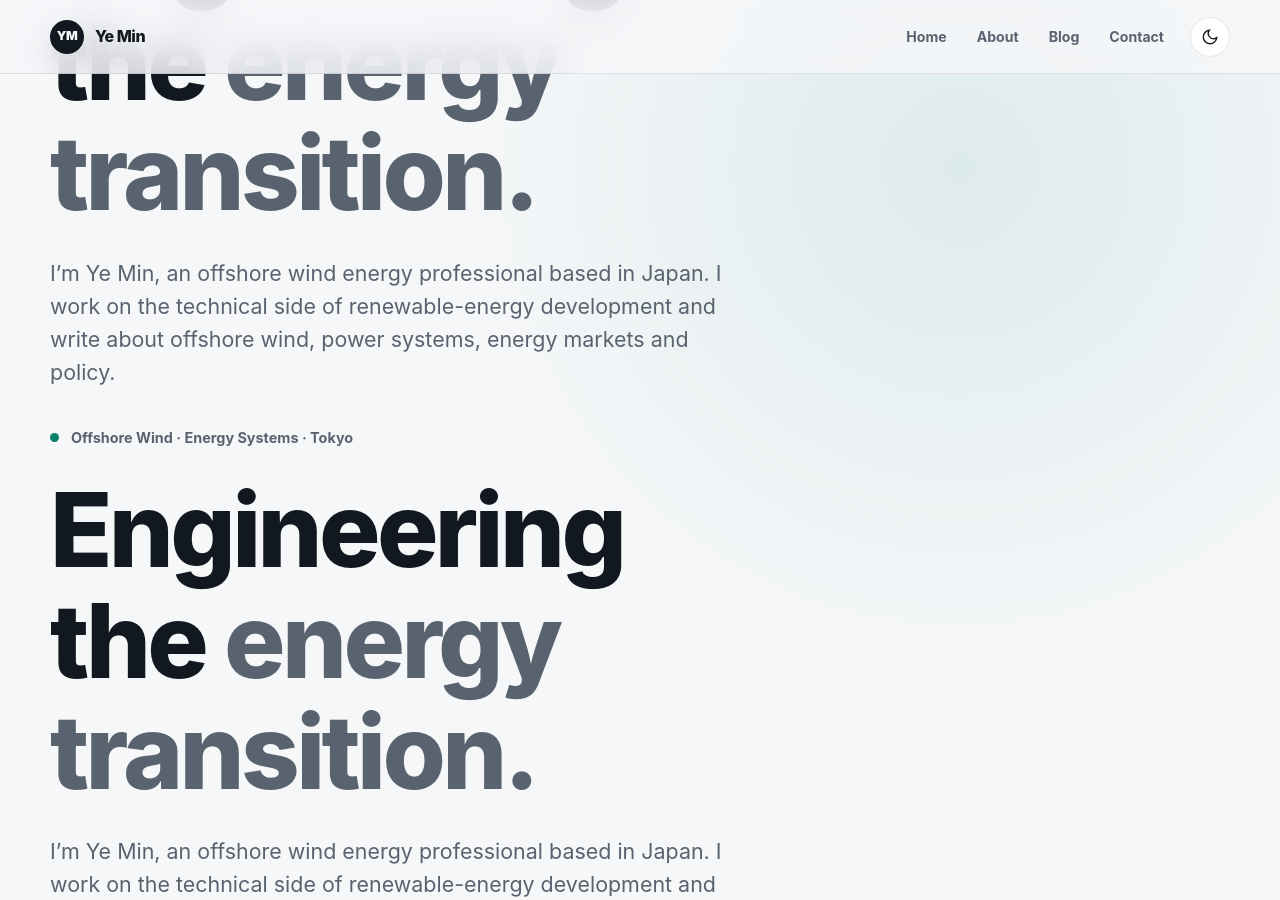
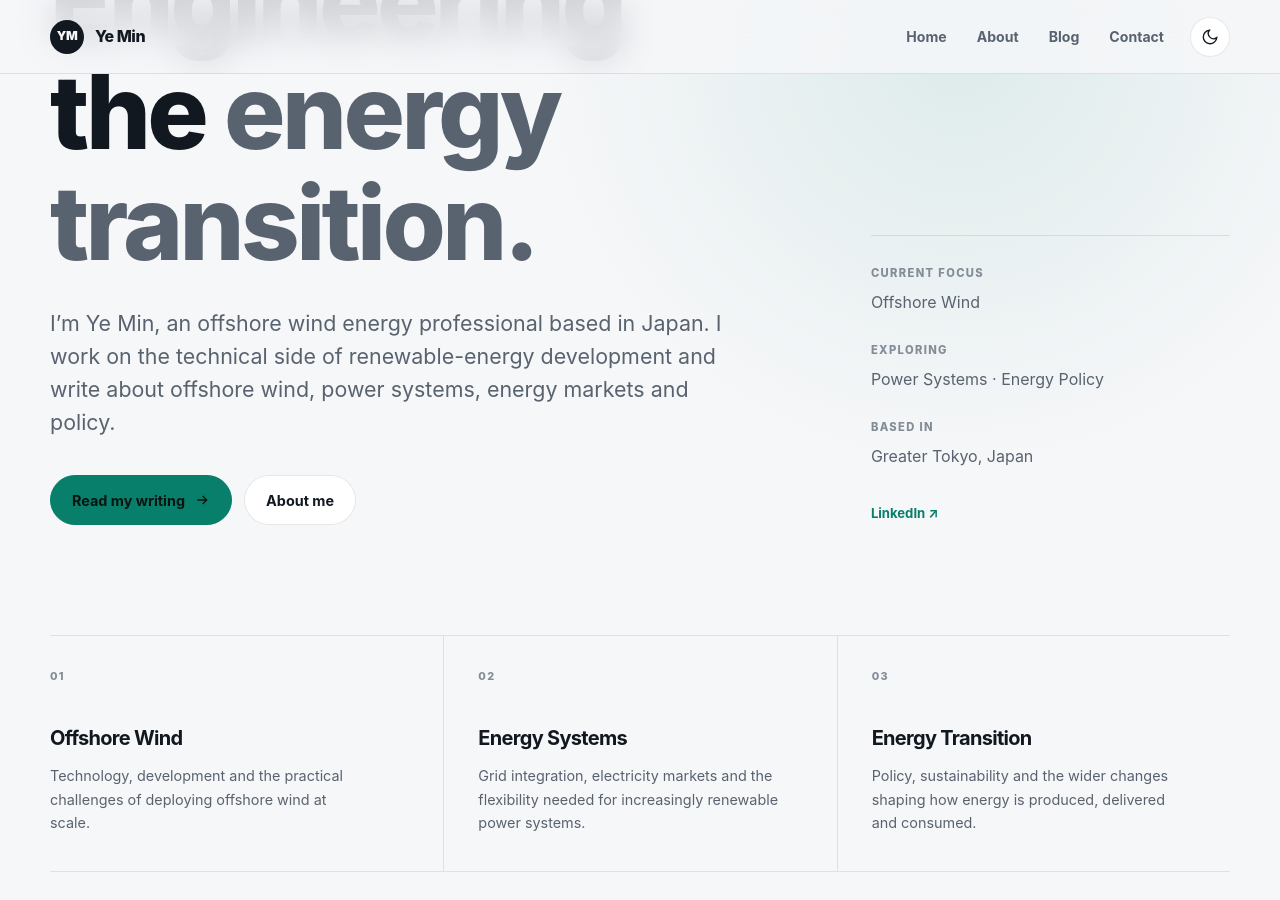
Before and after one commit to ym-yemin/Portfolio, a Jekyll site: the page built from index.html, in a window 1280 px wide and 900 px high, scrolled down 258 px. Built offline with Jekyll 4.4.1, drawn with Linux system fonts in a browser that asks for light colours; some of the changed text lies outside the part shown.

Commit message:
Revise homepage content for clarity and consistency
Updated the description in the header and revised various sections for clarity and consistency, including the introduction, focus areas, and contact information.

```diff
--- a/index.html
+++ b/index.html
@@ -1,29 +1,19 @@
 ---
 layout: default
 title: Home
-description: Portfolio and writing by Ye Min — Offshore Wind Energy Technical Analyst focused on renewable energy, policy and sustainability.
+description: Portfolio and writing by Ye Min — offshore wind energy professional focused on renewable energy, power systems, policy and sustainability.
 ---
+
 <main>
+
+  <!-- =======================================================
+       HOME
+       ======================================================= -->
+
   <section class="hero" id="home">
     <div class="container">
 
       <div class="hero-grid">
-
-        <!-- Main introduction -->
-        <div class="hero-main">
-
-          <h1 class="reveal">
-            Engineering the
-            <span>energy transition.</span>
-          </h1>
-
-          <p class="hero-copy reveal">
-            I’m Ye Min, an offshore wind energy professional based in Japan.
-            I work on the technical side of renewable-energy development and
-            write about offshore wind, power systems, energy markets and policy.
-          </p>
-
-          <div class="hero-actions reveal">
 
         <!-- Main introduction -->
         <div class="hero-main">
@@ -69,7 +59,7 @@ description: Portfolio and writing by Ye Min — Offshore Wind Energy Technical
         </div>
 
 
-        <!-- Minimal professional context -->
+        <!-- Professional context -->
         <aside class="hero-aside reveal">
 
           <div class="hero-aside-item">
@@ -84,11 +74,11 @@ description: Portfolio and writing by Ye Min — Offshore Wind Energy Technical
 
           <div class="hero-aside-item">
             <div class="hero-aside-label">
-              Interested in
+              Exploring
             </div>
 
             <div class="hero-aside-value">
-              Renewable Energy · Energy Transition
+              Power Systems · Energy Policy
             </div>
           </div>
 
@@ -116,93 +106,451 @@ description: Portfolio and writing by Ye Min — Offshore Wind Energy Technical
       </div>
 
 
+      <!-- Areas of focus -->
+      <div class="home-focus reveal">
+
+        <div class="focus-item">
+          <span class="focus-number">01</span>
+
+          <h3>Offshore Wind</h3>
+
+          <p>
+            Technology, development and the practical challenges
+            of deploying offshore wind at scale.
+          </p>
+        </div>
+
+        <div class="focus-item">
+          <span class="focus-number">02</span>
+
+          <h3>Energy Systems</h3>
+
+          <p>
+            Grid integration, electricity markets and the flexibility
+            needed for increasingly renewable power systems.
+          </p>
+        </div>
+
+        <div class="focus-item">
+          <span class="focus-number">03</span>
+
+          <h3>Energy Transition</h3>
+
+          <p>
+            Policy, sustainability and the wider changes shaping
+            how energy is produced, delivered and consumed.
+          </p>
+        </div>
+
+      </div>
+
+    </div>
   </section>
+
+
+  <!-- =======================================================
+       ABOUT
+       ======================================================= -->
 
   <section class="about" id="about">
     <div class="container">
+
       <div class="section-heading reveal">
-        <div><div class="eyebrow">01 / About</div><h2>Engineering the energy transition.</h2></div>
-        <p class="section-intro">My work sits at the intersection of offshore wind, power systems and energy policy, with a focus on the practical challenges of the energy transition.</p>
+
+        <div>
+          <div class="eyebrow">
+            01 / About
           </div>
 
-      <div class="about-layout">
-        <div class="about-copy reveal">
-          <p>I work in offshore wind and renewable energy, with a particular interest in how technology, power systems and policy come together to shape the energy transition.</p>
-          <p>Currently, I am an Offshore Wind Energy Technical Analyst at SSE Pacifico K.K. My academic background includes graduate study at Kyoto University and the University of Malaya, where I developed a broader interest in renewable-energy systems and sustainable development.</p>
-          <p>Beyond my professional work, I write about offshore wind, electricity markets, grid integration, energy policy and the wider challenges of building reliable, affordable and low-carbon energy systems. This site is a place to share those ideas, explore questions I find important, and document what I continue to learn along the way.</p>
-          <a class="text-link" href="https://www.linkedin.com/in/yeminn/" target="_blank" rel="noopener noreferrer">View LinkedIn profile
-            <svg viewBox="0 0 24 24" fill="none" stroke="currentColor" stroke-width="2" aria-hidden="true"><path d="M7 17 17 7M8 7h9v9"></path></svg>
-          </a>
+          <h2>
+            A technical path into clean energy.
+          </h2>
         </div>
 
+        <p class="section-intro">
+          My background combines offshore wind practice with graduate study
+          in renewable energy and an interest in how technical decisions
+          interact with power systems, markets and policy.
+        </p>
+
+      </div>
+
+
+      <div class="about-layout">
+
+        <div class="about-copy reveal">
+
+          <p>
+            My professional work is centered on offshore wind, where I focus
+            on the technical questions that support renewable-energy
+            development and help turn ambitious energy targets into
+            practical projects.
+          </p>
+
+          <p>
+            Currently, I am an Offshore Wind Energy Technical Analyst at
+            SSE Pacifico K.K. My academic background includes graduate study
+            at Kyoto University and the University of Malaya, which broadened
+            my perspective on renewable-energy systems and sustainable
+            development.
+          </p>
+
+          <p>
+            Alongside my professional work, I use this site to write about
+            topics I want to understand more deeply — from offshore wind and
+            grid integration to electricity markets, policy and the wider
+            transition toward low-carbon energy systems.
+          </p>
+
+          <a
+            class="text-link"
+            href="https://www.linkedin.com/in/yeminn/"
+            target="_blank"
+            rel="noopener noreferrer"
+          >
+            View LinkedIn profile
+
+            <svg
+              viewBox="0 0 24 24"
+              fill="none"
+              stroke="currentColor"
+              stroke-width="2"
+              aria-hidden="true"
+            >
+              <path d="M7 17 17 7M8 7h9v9"></path>
+            </svg>
+          </a>
+
+        </div>
+
+
         <div class="profile-list reveal">
-          <div class="profile-row"><div class="profile-label">Profession</div><div class="profile-value">Offshore Wind Energy Technical Analyst</div></div>
-          <div class="profile-row"><div class="profile-label">Education</div><div class="profile-value">Kyoto University & University of Malaya</div></div>
-          <div class="profile-row"><div class="profile-label">Location</div><div class="profile-value">Greater Tokyo Area, Japan</div></div>
+
           <div class="profile-row">
-            <div class="profile-label">Interests</div>
-            <div class="tags">
-              <span class="tag">Offshore Wind</span><span class="tag">Renewable Energy</span><span class="tag">Energy Policy</span><span class="tag">Power Systems</span><span class="tag">Grid Integration</span><span class="tag">Sustainability</span><span class="tag">Energy Transition</span>
+            <div class="profile-label">
+              Current role
+            </div>
+
+            <div class="profile-value">
+              Offshore Wind Energy Technical Analyst
             </div>
           </div>
+
+          <div class="profile-row">
+            <div class="profile-label">
+              Education
+            </div>
+
+            <div class="profile-value">
+              Kyoto University &amp; University of Malaya
             </div>
           </div>
+
+          <div class="profile-row">
+            <div class="profile-label">
+              Location
+            </div>
+
+            <div class="profile-value">
+              Greater Tokyo Area, Japan
+            </div>
+          </div>
+
+        </div>
+
+      </div>
+
     </div>
   </section>
 
+
+  <!-- =======================================================
+       BLOG
+       ======================================================= -->
+
   <section class="blog" id="blog">
     <div class="container">
+
       <div class="section-heading reveal">
-        <div><div class="eyebrow">02 / Blog</div><h2>Ideas on energy & sustainability.</h2></div>
-        <p class="section-intro">Notes and longer-form writing about offshore wind, renewable-energy systems, electricity markets, energy policy and sustainability.</p>
+
+        <div>
+          <div class="eyebrow">
+            02 / Blog
           </div>
 
-      <div class="blog-controls reveal">
-        <div class="search-wrapper">
-          <svg viewBox="0 0 24 24" fill="none" stroke="currentColor" stroke-width="2" aria-hidden="true"><circle cx="11" cy="11" r="7"></circle><path d="m20 20-3.5-3.5"></path></svg>
-          <input type="search" id="blogSearch" class="blog-search" placeholder="Search articles..." aria-label="Search articles" />
-        </div>
-        <div class="article-count" id="articleCount">{{ site.posts | size }} articles</div>
+          <h2>
+            Ideas on energy &amp; sustainability.
+          </h2>
         </div>
 
+        <p class="section-intro">
+          Notes and longer-form writing about offshore wind,
+          renewable-energy systems, electricity markets,
+          energy policy and sustainability.
+        </p>
+
+      </div>
+
+
+      <div class="blog-controls reveal">
+
+        <div class="search-wrapper">
+
+          <svg
+            viewBox="0 0 24 24"
+            fill="none"
+            stroke="currentColor"
+            stroke-width="2"
+            aria-hidden="true"
+          >
+            <circle cx="11" cy="11" r="7"></circle>
+            <path d="m20 20-3.5-3.5"></path>
+          </svg>
+
+          <input
+            type="search"
+            id="blogSearch"
+            class="blog-search"
+            placeholder="Search articles..."
+            aria-label="Search articles"
+          />
+
+        </div>
+
+        <div class="article-count" id="articleCount">
+          {{ site.posts | size }}
+          {% if site.posts.size == 1 %}
+            article
+          {% else %}
+            articles
+          {% endif %}
+        </div>
+
+      </div>
+
+
       <div class="blog-grid" id="blogGrid">
+
         {% for post in site.posts %}
-          <article class="article-card reveal" data-search="{{ post.title | escape }} {{ post.category | escape }} {{ post.description | escape }}">
-            <div class="article-meta"><span class="article-category">{{ post.category }}</span><span>{{ post.date | date: "%b %d, %Y" }}</span></div>
-            <h3><a href="{{ post.url | relative_url }}">{{ post.title }}</a></h3>
-            <p>{{ post.description }}</p>
-            <a class="article-read" href="{{ post.url | relative_url }}">
-              {% if post.reading_time %}{{ post.reading_time }} · {% endif %}Read article
-              <svg viewBox="0 0 24 24" fill="none" stroke="currentColor" stroke-width="2" aria-hidden="true"><path d="M5 12h14M13 6l6 6-6 6"></path></svg>
+
+          <article
+            class="article-card reveal"
+            data-search="{{ post.title | escape }} {{ post.category | escape }} {{ post.description | escape }}"
+          >
+
+            <div class="article-meta">
+
+              <span class="article-category">
+                {{ post.category }}
+              </span>
+
+              <span>
+                {{ post.date | date: "%b %d, %Y" }}
+              </span>
+
+            </div>
+
+
+            <h3>
+              <a href="{{ post.url | relative_url }}">
+                {{ post.title }}
               </a>
+            </h3>
+
+
+            <p>
+              {{ post.description }}
+            </p>
+
+
+            <a
+              class="article-read"
+              href="{{ post.url | relative_url }}"
+            >
+
+              {% if post.reading_time %}
+                {{ post.reading_time }} ·
+              {% endif %}
+
+              Read article
+
+              <svg
+                viewBox="0 0 24 24"
+                fill="none"
+                stroke="currentColor"
+                stroke-width="2"
+                aria-hidden="true"
+              >
+                <path d="M5 12h14M13 6l6 6-6 6"></path>
+              </svg>
+
+            </a>
+
           </article>
+
         {% endfor %}
-        <div class="no-results hidden" id="noResults">No articles matched your search.</div>
+
+
+        <div
+          class="no-results hidden"
+          id="noResults"
+        >
+          No articles matched your search.
         </div>
+
+      </div>
+
     </div>
   </section>
 
+
+  <!-- =======================================================
+       CONTACT
+       ======================================================= -->
+
   <section class="contact" id="contact">
     <div class="container">
+
       <div class="contact-layout">
+
         <div class="contact-copy reveal">
-          <div class="eyebrow">03 / Contact</div>
-          <h2>Let's start a conversation.</h2>
-          <p>Interested in offshore wind, renewable energy, energy systems or related collaboration? Send me a message or connect with me on LinkedIn.</p>
-          <a href="https://www.linkedin.com/in/yeminn/" target="_blank" rel="noopener noreferrer" class="button">Connect on LinkedIn</a>
+
+          <div class="eyebrow">
+            03 / Contact
           </div>
 
-        <form class="contact-form reveal" id="contactForm">
+          <h2>
+            Have something worth discussing?
+          </h2>
+
+          <p>
+            I’m always interested in thoughtful conversations around
+            offshore wind, renewable-energy systems and the wider energy
+            transition. If you’d like to exchange ideas, discuss research
+            or explore a professional collaboration, feel free to get
+            in touch.
+          </p>
+
+          <a
+            href="https://www.linkedin.com/in/yeminn/"
+            target="_blank"
+            rel="noopener noreferrer"
+            class="button"
+          >
+            Connect on LinkedIn
+          </a>
+
+        </div>
+
+
+        <form
+          class="contact-form reveal"
+          id="contactForm"
+        >
+
           <div class="field-row">
-            <div class="field"><label for="name">Your name</label><input id="name" name="name" type="text" required autocomplete="name" placeholder="Jane Smith" /></div>
-            <div class="field"><label for="email">Your email</label><input id="email" name="email" type="email" required autocomplete="email" placeholder="jane@example.com" /></div>
+
+            <div class="field">
+
+              <label for="name">
+                Your name
+              </label>
+
+              <input
+                id="name"
+                name="name"
+                type="text"
+                required
+                autocomplete="name"
+                placeholder="Jane Smith"
+              />
+
             </div>
-          <div class="field"><label for="subject">Subject</label><input id="subject" name="subject" type="text" required placeholder="Offshore wind collaboration" /></div>
-          <div class="field"><label for="message">Message</label><textarea id="message" name="message" required placeholder="Tell me what you'd like to discuss..."></textarea></div>
-          <button type="submit" class="button button-primary">Prepare message</button>
-          <div class="form-status" id="formStatus" role="status"></div>
+
+
+            <div class="field">
+
+              <label for="email">
+                Your email
+              </label>
+
+              <input
+                id="email"
+                name="email"
+                type="email"
+                required
+                autocomplete="email"
+                placeholder="jane@example.com"
+              />
+
+            </div>
+
+          </div>
+
+
+          <div class="field">
+
+            <label for="subject">
+              Subject
+            </label>
+
+            <input
+              id="subject"
+              name="subject"
+              type="text"
+              required
+              placeholder="Offshore wind collaboration"
+            />
+
+          </div>
+
+
+          <div class="field">
+
+            <label for="message">
+              Message
+            </label>
+
+            <textarea
+              id="message"
+              name="message"
+              required
+              placeholder="Tell me what you'd like to discuss..."
+            ></textarea>
+
+          </div>
+
+
+          <button
+            type="submit"
+            class="button button-primary"
+          >
+            Send message
+
+            <svg
+              viewBox="0 0 24 24"
+              fill="none"
+              stroke="currentColor"
+              stroke-width="2"
+              aria-hidden="true"
+            >
+              <path d="M5 12h14M13 6l6 6-6 6"></path>
+            </svg>
+          </button>
+
+
+          <div
+            class="form-status"
+            id="formStatus"
+            role="status"
+            aria-live="polite"
+          ></div>
+
         </form>
+
       </div>
+
     </div>
   </section>
+
 </main>
```
Lines whose indentation alone changed are shown as unchanged.
